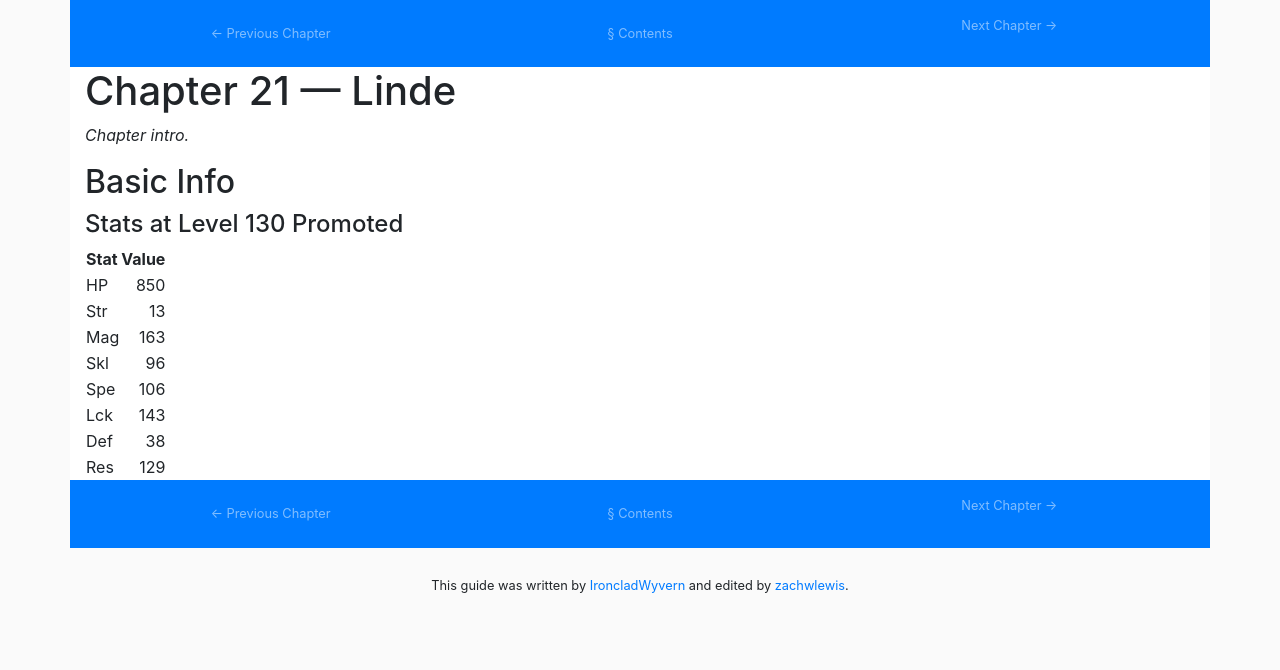
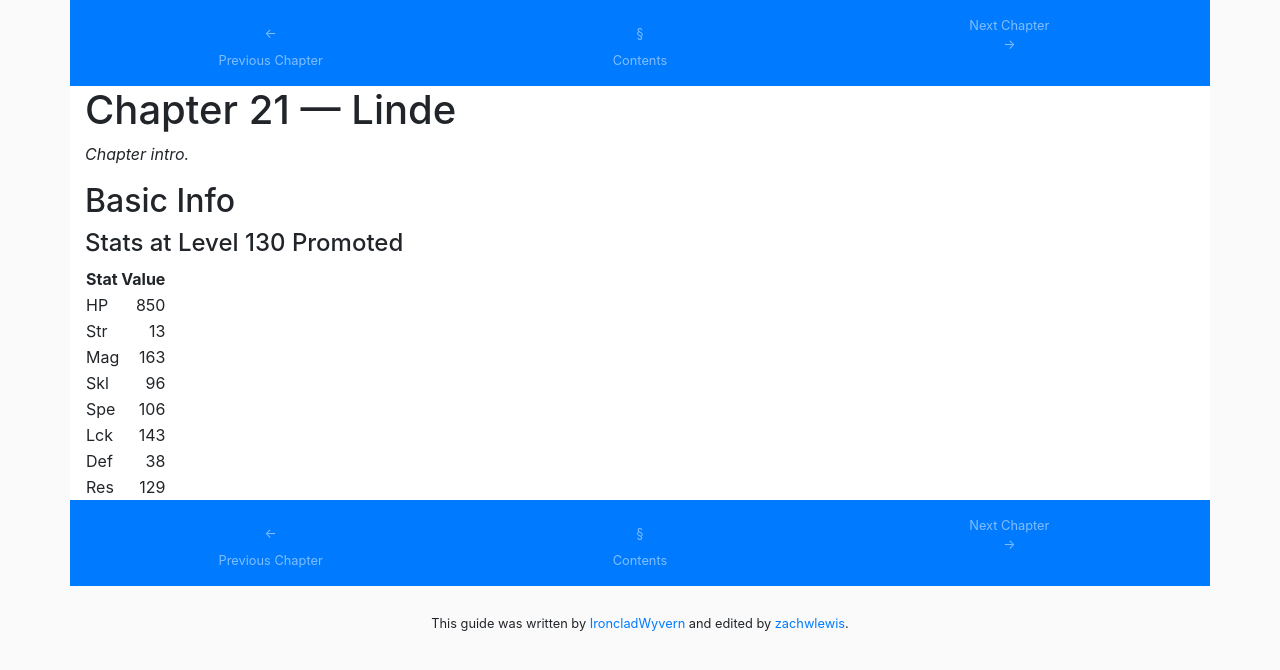
Before and after one commit to zachwlewis/fire-emblem-warriors-hero-guide, a Jekyll site: the page built from _posts/2018-01-21-chapter-21-linde.md, in a window 1280 px wide. Shown: the top 670 px of the page. Built offline with Jekyll 4.4.1, drawn with Linux system fonts in a browser that asks for light colours.

Commit message:
Update navigation.html

```diff
--- a/_includes/navigation.html
+++ b/_includes/navigation.html
@@ -1,19 +1,19 @@
 <div class="container p-0">
     <nav class="navbar navbar-expand navbar-dark bg-primary small">
       <ul class="navbar-nav w-100 text-center">
-        <li class="col-12 col-md-4 nav-item">
+        <li class="col nav-item">
         {% if page.previous.url %}
-        <a class="nav-link" href="{{ site.baseurl }}{{page.previous.url}}"><span class="navbar-text">&larr;</span> Previous Chapter</a>
+        <a class="nav-link" href="{{ site.baseurl }}{{page.previous.url}}"><span class="navbar-text">&larr;</span> <span class="d-none d-md-block">Previous Chapter</span></a>
         {% else %}
-        <span class="navbar-text">&larr; Previous Chapter</span>
+        <span class="navbar-text align-middle">&larr; <span class="d-none d-md-block">Previous Chapter</span></span>
         {% endif %}
         </li>
-        <li class="col-12 col-md-4 nav-item"><a class="nav-link" href="/fire-emblem-warriors-hero-guide/table-of-contents.html"><span class="navbar-text">&sect;&nbsp;</span>Contents</a></li>
-        <li class="col-12 col-md-4 nav-item">
+        <li class="col nav-item"><a class="nav-link" href="/fire-emblem-warriors-hero-guide/table-of-contents.html"><span class="navbar-text">&sect;</span> <span class="d-none d-md-block">Contents</span></a></li>
+        <li class="col nav-item">
         {% if page.next.url %}
-        <a class="nav-link" href="{{ site.baseurl }}{{page.next.url}}">Next Chapter <span class="navbar-text">&rarr;</span></a>
+        <a class="nav-link" href="{{ site.baseurl }}{{page.next.url}}"><span class="d-none d-md-block">Next Chapter</span> <span class="navbar-text">&rarr;</span></a>
         {% else %}
-        <span class="navbar-text">Next Chapter &rarr;</span>
+            <span class="navbar-text align-middle"><span class="d-none d-md-block">Next Chapter</span> &rarr;</span>
         {% endif %}
         </li>
       </ul>
```
